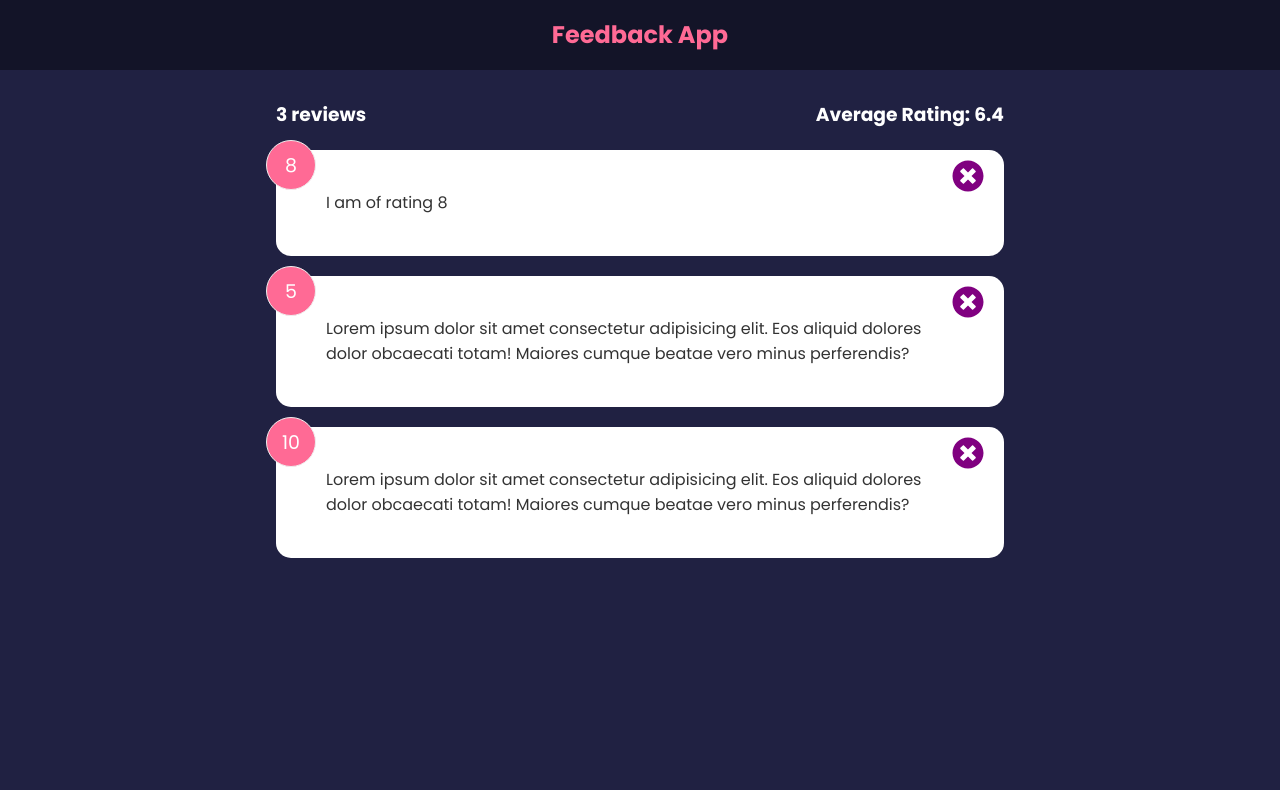
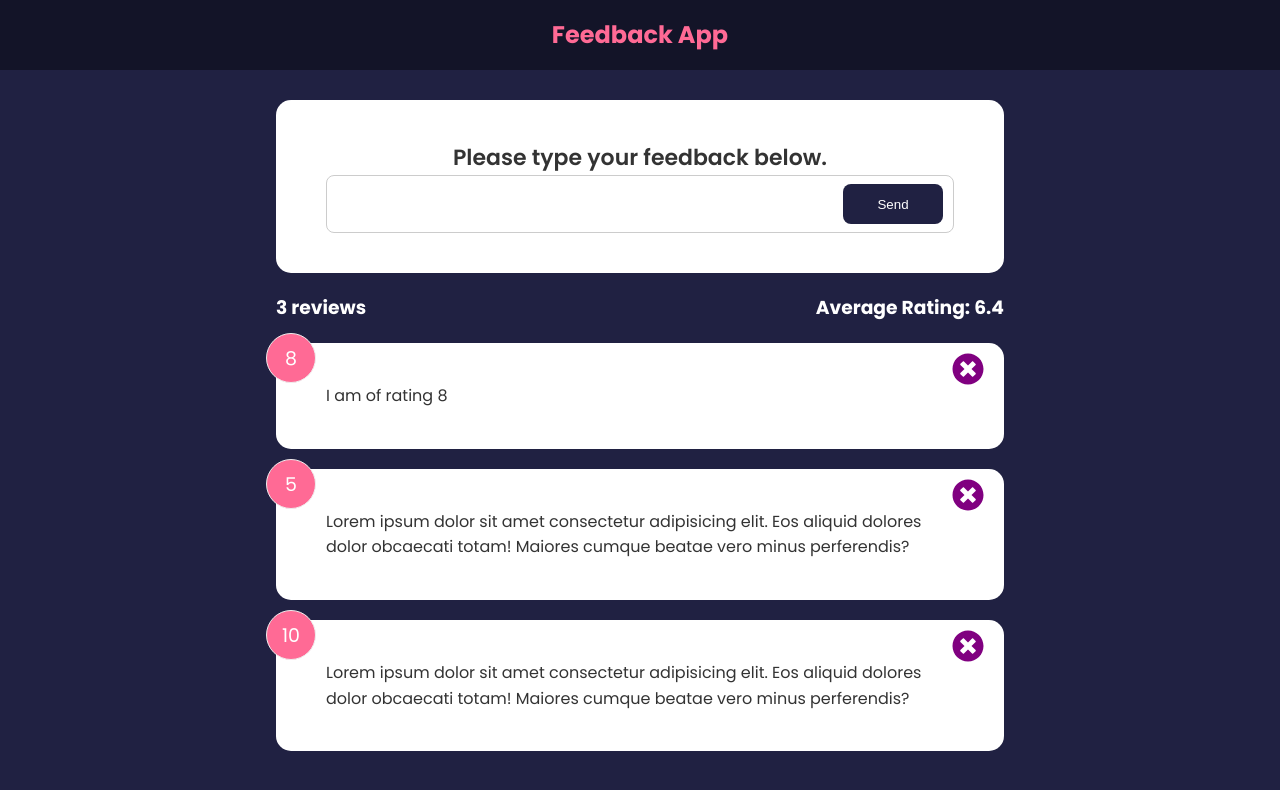
Before and after one commit to gorakhjoshi/FeedbackApp, a React (Create React App) app: page / in a window 1280 px wide. Shown: the top 790 px of the page. Built offline with nearby package versions, Linux system fonts and the light colour scheme; the HTML template or start-up script is replaced by a standard one.

Commit message:
Feedback form and reusable Button Component added

```diff
--- a/src/App.js
+++ b/src/App.js
@@ -3,6 +3,8 @@ import Header from './components/Header';
 import { FeedbackData } from './data/FeedbackData';
 import FeedbackList from './components/FeedbackList';
 import FeedbackStats from './components/FeedbackStats';
+import FeedbackForm from './components/FeedbackForm';
+import Button from './components/shared/Button';
 
 function App() {
   const [feedback, setFeedback] = React.useState(FeedbackData);
@@ -17,6 +19,7 @@ function App() {
     <>
       <Header />
       <div className='container'>
+        <FeedbackForm />
         <FeedbackStats feedback={feedback} />
         <FeedbackList feedback={feedback} handleDelete={deleteFeedback} />
       </div>
--- /dev/null
+++ b/src/components/FeedbackForm.js
@@ -0,0 +1,19 @@
+import React from 'react';
+import Button from './shared/Button';
+import Card from './shared/Card';
+
+function FeedbackForm() {
+  return (
+    <Card>
+      <form>
+        <h2>Please type your feedback below.</h2>
+        <div className='input-group'>
+          <input type='text' />
+          <Button> Send </Button>
+        </div>
+      </form>
+    </Card>
+  );
+}
+
+export default FeedbackForm;
--- /dev/null
+++ b/src/components/shared/Button.js
@@ -0,0 +1,15 @@
+function Button({ children, isDisabled, type, version }) {
+  return (
+    <button type={type} disabled={isDisabled} className={`btn btn-${version}`}>
+      {children}
+    </button>
+  );
+}
+
+Button.defaultProps = {
+  version: 'primary',
+  type: 'button',
+  isDisabled: false,
+};
+
+export default Button;
```
